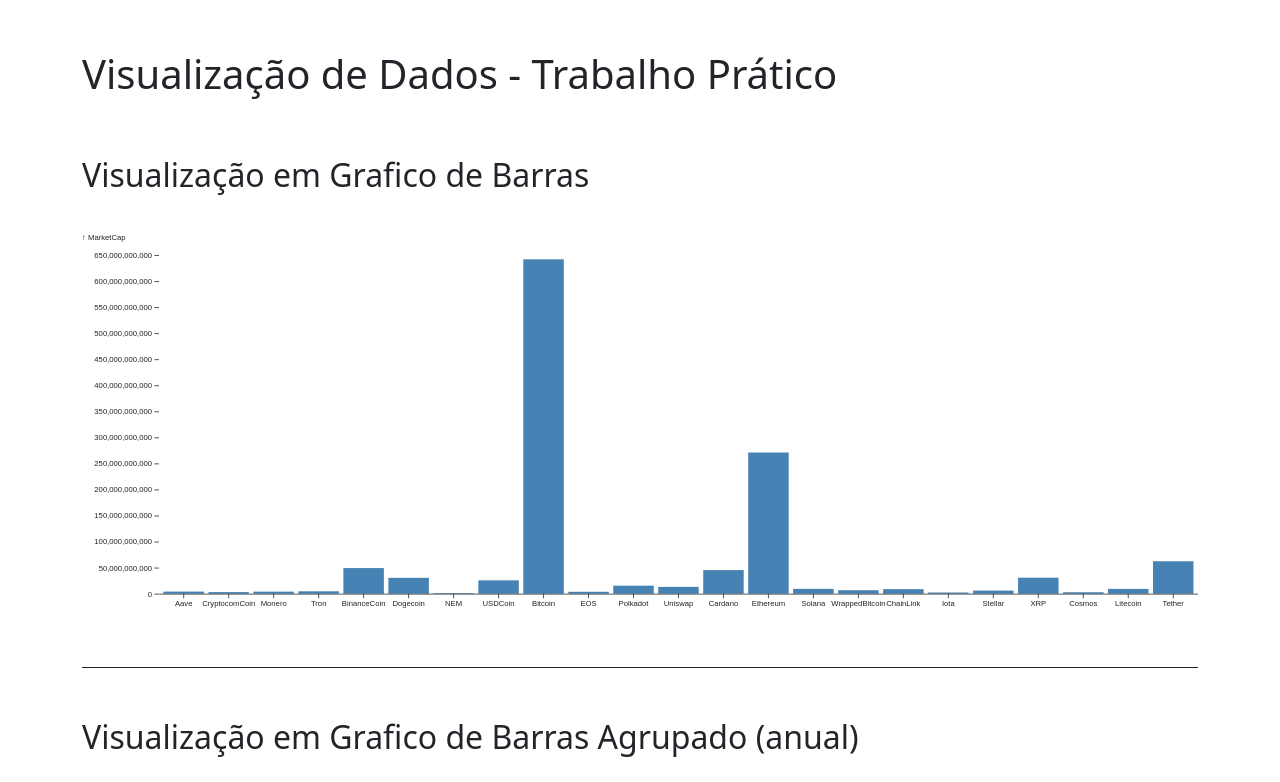
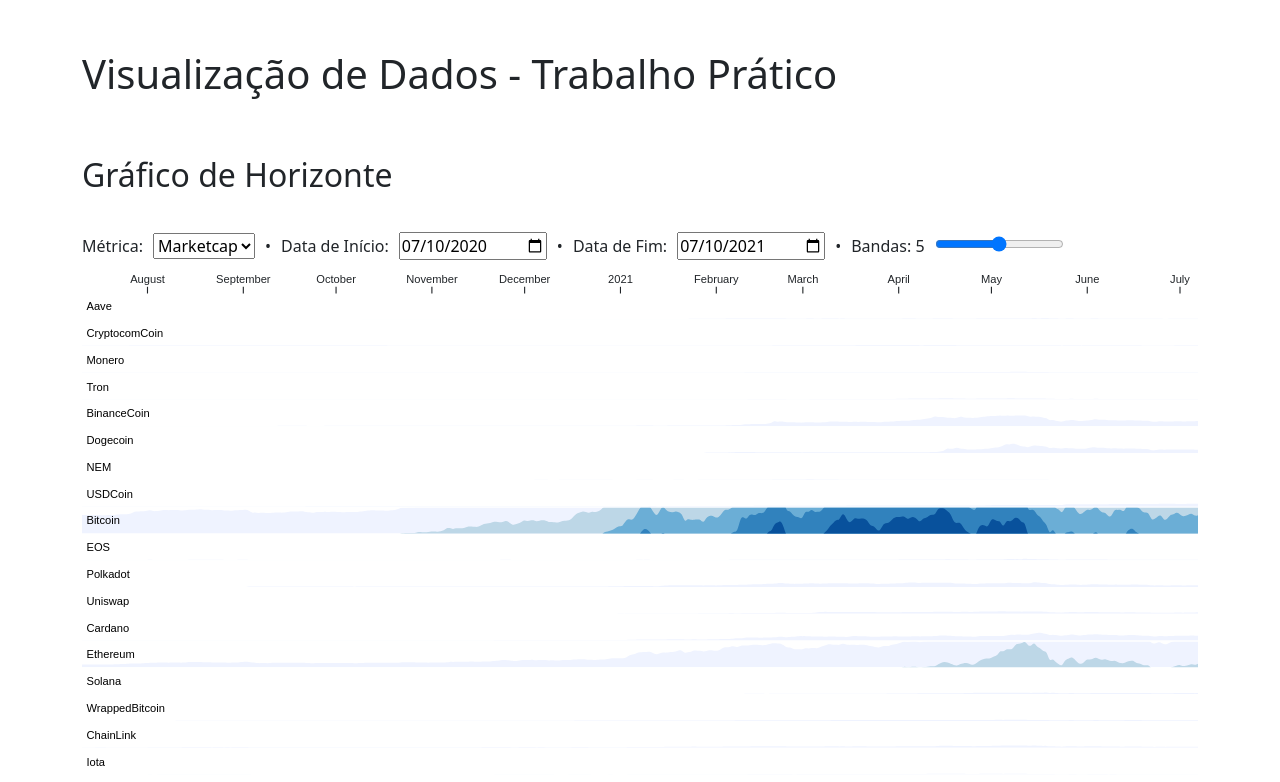
Before and after one commit to danilo-p/infovis-tp, a React (Create React App) app: page / in a window 1280 px wide. Shown: the top 782 px of the page. Built offline with nearby package versions, Linux system fonts and the light colour scheme.

Commit message:
Add Horizon Chart

```diff
--- a/src/App.js
+++ b/src/App.js
@@ -2,6 +2,7 @@
 import cryptocurrencypricehistory from "./cryptocurrencypricehistory";
 import CoinRawData from "./CoinRawData";
 import ClosePriceOverTime from "./ClosePriceOverTime";
+import HorizonChart from "./HorizonChart";
 import BarChart from "./BarChart";
 import GroupedBarChart from "./GroupedBarChart";
 import DailyReturnOverTime from "./DailyReturnOverTime";
@@ -44,6 +45,10 @@
             <h1>Visualização de Dados - Trabalho Prático</h1>
           </header>
           <div className="visualization-section">
+            <h2>Gráfico de Horizonte</h2>
+            <HorizonChart data={data} />
+          </div>
+          <div className="visualization-section">
             <h2>Visualização em Grafico de Barras</h2>
             <BarChart data={data} />
           </div>
--- /dev/null
+++ b/src/HorizonChart.css
@@ -0,0 +1,7 @@
+.horizon-chart-input {
+  margin-left: 10px;
+}
+
+.horizon-chart-input-separator {
+  margin: 0 10px;
+}
--- /dev/null
+++ b/src/HorizonChart.js
@@ -0,0 +1,241 @@
+import * as d3 from "d3";
+import * as React from "react";
+import "./HorizonChart.css";
+
+var count = 0;
+
+function uid(name) {
+  return new Id("O-" + (name == null ? "" : name + "-") + ++count);
+}
+
+function Id(id) {
+  this.id = id;
+  this.href = new URL(`#${id}`, window.location) + "";
+}
+
+Id.prototype.toString = function() {
+  return "url(" + this.href + ")";
+};
+
+// D3 Example: https://observablehq.com/@d3/horizon-chart
+class HorizonChart extends React.Component {
+  constructor(props) {
+    super(props);
+    this.svgRef = React.createRef();
+    let startDate = new Date();
+    startDate.setMonth(startDate.getMonth() - 12);
+    let endDate = new Date();
+    this.state = {
+      overlap: 5,
+      startDate,
+      endDate,
+      selectedMetric: 'Marketcap'
+    };
+  }
+
+  transformData = (data) => {
+    let metric = this.state.selectedMetric;
+    let allCoins = Object.keys(data);
+    let transformedData = {
+      dates: [],
+      series: allCoins.map((coin) => ({ name: coin, values: [] }))
+    };
+    let startDate = this.state ? this.state.startDate : null;
+    let endDate = this.state ? this.state.endDate : null;
+
+    let allDatesSet = new Set();
+    let coinMetrics = {};
+    transformedData.series.forEach(({ name }) => {
+      coinMetrics[name] = coinMetrics[name] || {};
+      data[name].forEach((line) => {
+        let { Date } = line;
+        if ((!startDate && !endDate) || (startDate <= Date && Date <= endDate)) {
+          let ISOString = Date.toISOString();
+          coinMetrics[name][ISOString] = Number.parseInt(line[metric]);
+          allDatesSet.add(ISOString);
+        }
+      });
+    });
+
+    transformedData.dates = Array.from(allDatesSet.values()).sort();
+    for (let i = 0; i < transformedData.series.length; i++) {
+      let { name } = transformedData.series[i];
+      transformedData.dates.forEach((ISOString) => {
+        transformedData.series[i].values.push(coinMetrics[name][ISOString] || 0);
+      });
+    }
+
+    transformedData.dates = transformedData.dates.map((ISOString) => new Date(ISOString));
+
+    return transformedData;
+  }
+
+  renderChart = () => {
+    let data = this.transformData(this.props.data);
+
+    let margin = ({top: 30, right: 10, bottom: 0, left: 10});
+
+    let step = 23;
+
+    let height = data.series.length * (step + 1) + margin.top + margin.bottom;
+    let width = 1000;
+    let scheme = 'schemeBlues';
+    let overlap = Number.parseInt(this.state.overlap);
+
+    let color = i => d3[scheme][Math.max(3, overlap)][i + Math.max(0, 3 - overlap)];
+
+    let x = d3.scaleUtc()
+      .domain(d3.extent(data.dates))
+      .range([0, width]);
+
+    let y = d3.scaleLinear()
+      .domain([0, d3.max(data.series, d => d3.max(d.values))])
+      .range([0, -overlap * step]);
+
+    let xAxis = g => g
+      .attr("transform", `translate(0,${margin.top})`)
+      .call(d3.axisTop(x).ticks(width / 80).tickSizeOuter(0))
+      .call(g => g.selectAll(".tick").filter(d => x(d) < margin.left || x(d) >= width - margin.right).remove())
+      .call(g => g.select(".domain").remove())
+
+    let area = d3.area()
+      .curve(d3.curveBasis)
+      .defined(d => !isNaN(d))
+      .x((d, i) => x(data.dates[i]))
+      .y0(0)
+      .y1(d => y(d))
+
+    const svg = d3.select(this.svgRef.current);
+
+    svg.selectAll("*").remove();
+
+    svg
+      .attr("viewBox", [0, 0, width, height])
+      .style("font", "10px sans-serif");
+
+    const g = svg.append("g")
+      .selectAll("g")
+      .data(data.series.map((d, i) => Object.assign({
+        clipId: uid('clip'),
+        pathId: uid('path'),
+      }, d)))
+      .join("g")
+        .attr("transform", (d, i) => `translate(0,${i * (step + 1) + margin.top})`);
+
+    g.append("clipPath")
+        .attr("id", d => d.clipId.id)
+      .append("rect")
+        .attr("width", width)
+        .attr("height", step);
+
+    g.append("defs").append("path")
+        .attr("id", d => d.pathId.id)
+        .attr("d", d => area(d.values));
+
+    g.append("g")
+        .attr("clip-path", d => d.clipId)
+      .selectAll("use")
+      .data(d => new Array(overlap).fill(d))
+      .join("use")
+        .attr("fill", (d, i) => color(i))
+        .attr("transform", (d, i) => `translate(0,${(i + 1) * step})`)
+        .attr("xlink:href", d => d.pathId.href);
+
+    g.append("text")
+        .attr("x", 4)
+        .attr("y", step / 2)
+        .attr("dy", "0.35em")
+        .text(d => d.name);
+
+    svg.append("g")
+        .call(xAxis);
+  }
+
+  componentDidMount() {
+    this.renderChart();
+  }
+
+  componentDidUpdate() {
+    this.renderChart();
+  }
+
+  handleOverlapChange = (event) => {
+    this.setState({ overlap: Number.parseInt(event.target.value) });
+  }
+
+  handleStartDateChange = (event) => {
+    this.setState({
+      startDate: new Date(event.target.value)
+    });
+  }
+
+  handleEndDateChange = (event) => {
+    this.setState({
+      endDate: new Date(event.target.value)
+    });
+  }
+
+  handleSelectedMetricChange = (event) => {
+    this.setState({
+      selectedMetric: event.target.value
+    });
+  }
+
+  render() {
+    return (
+      <div>
+        <div>
+          Métrica:
+          <select
+            onChange={this.handleSelectedMetricChange}
+            value={this.state.selectedMetric}
+            className="horizon-chart-input"
+          >
+            <option value="Marketcap">Marketcap</option>
+            <option value="Close">Close</option>
+            <option value="High">High</option>
+            <option value="Low">Low</option>
+            <option value="Open">Open</option>
+            <option value="Volume">Volume</option>
+          </select>
+
+          <span className="horizon-chart-input-separator">•</span>
+
+          Data de Início:
+          <input
+            type="date"
+            value={this.state.startDate.toISOString().split("T")[0]}
+            onChange={this.handleStartDateChange}
+            className="horizon-chart-input"
+          />
+
+          <span className="horizon-chart-input-separator">•</span>
+
+          Data de Fim:
+          <input
+            type="date"
+            value={this.state.endDate.toISOString().split("T")[0]}
+            onChange={this.handleEndDateChange}
+            className="horizon-chart-input"
+          />
+
+          <span className="horizon-chart-input-separator">•</span>
+
+          Bandas: {this.state.overlap}
+          <input
+            type="range"
+            min="1"
+            max="9"
+            value={this.state.overlap}
+            onChange={this.handleOverlapChange}
+            step="1"
+            className="horizon-chart-input"
+          />
+        </div>
+        <svg ref={this.svgRef}></svg>
+      </div>
+    );
+  }
+}
+
+export default HorizonChart;
```
